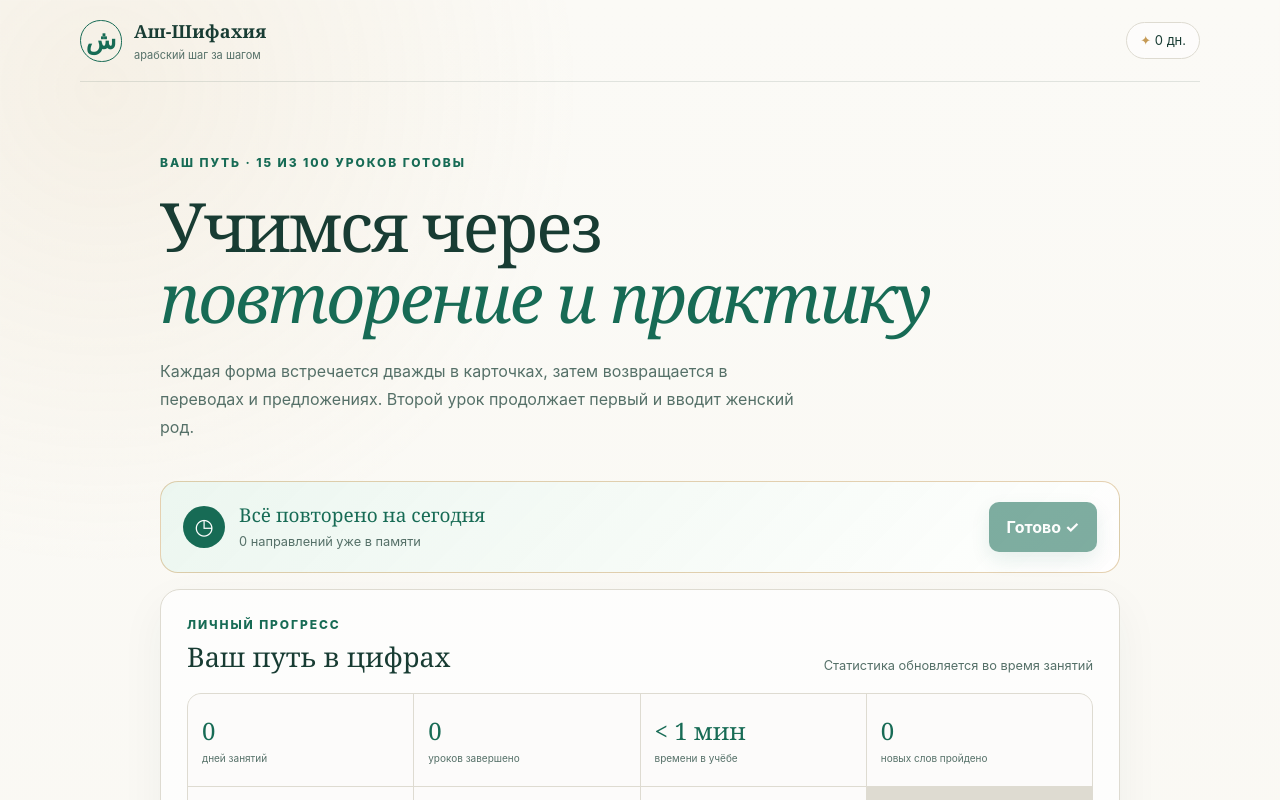
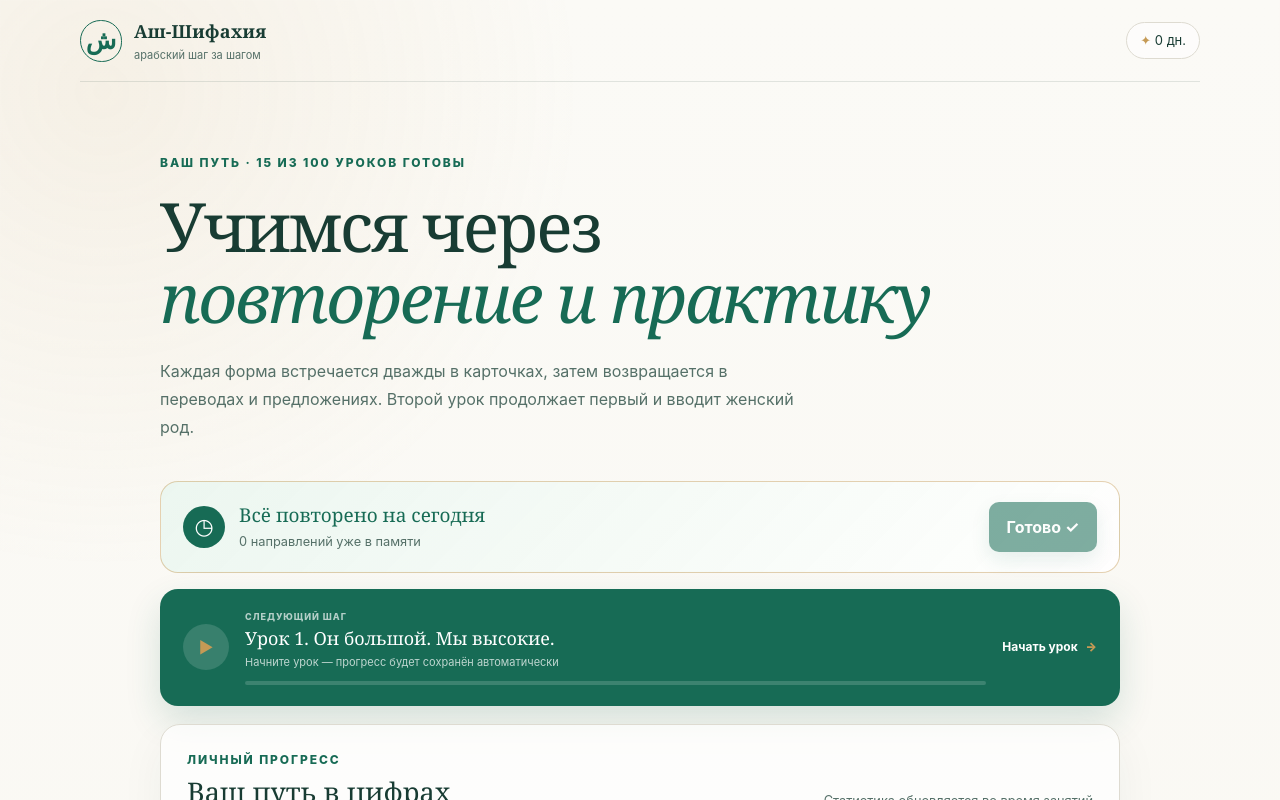
Before and after one commit to shifahiya-project/ash-shifahiya-app, a Next.js app: page / in a window 1280 px wide. Shown: the top 800 px of the page. Built offline with nearby package versions, Linux system fonts and the light colour scheme.

Commit message:
Keep learning shortcut always visible

```diff
--- a/app/page.tsx
+++ b/app/page.tsx
@@ -267,6 +267,9 @@ export default function Home() {
   const latestSessionLesson = latestSession
     ? lessons.find((item) => item.id === latestSession.lessonId)
     : undefined;
+  const recommendedLesson = latestSessionLesson ??
+    lessons.find((item) => savedScores[item.id] === undefined) ??
+    lessons.at(-1);
   const latestSessionPosition = latestSession && latestSessionLesson
     ? latestSession.view === "practice"
       ? `Упражнение ${latestSession.questionIndex + 1} из ${latestSessionLesson.questions.length}`
@@ -643,16 +646,21 @@ export default function Home() {
             </button>
           </div>
 
-          {latestSession && latestSessionLesson && (
-            <button className="continue-learning" onClick={() => restoreSession(latestSession)}>
+          {recommendedLesson && (
+            <button
+              className="continue-learning"
+              onClick={() => latestSession && latestSessionLesson
+                ? restoreSession(latestSession)
+                : startLesson(recommendedLesson.id)}
+            >
               <span className="continue-mark">▶</span>
               <span className="continue-copy">
-                <small>Продолжить обучение</small>
-                <strong>Урок {latestSessionLesson.id}. {latestSessionLesson.title}</strong>
-                <em>{latestSessionPosition}</em>
-                <i><b style={{ width: `${Math.min(latestSessionProgress, 100)}%` }} /></i>
+                <small>{latestSession ? "Продолжить обучение" : "Следующий шаг"}</small>
+                <strong>Урок {recommendedLesson.id}. {recommendedLesson.title}</strong>
+                <em>{latestSession ? latestSessionPosition : "Начните урок — прогресс будет сохранён автоматически"}</em>
+                <i><b style={{ width: `${latestSession ? Math.min(latestSessionProgress, 100) : 0}%` }} /></i>
               </span>
-              <span className="continue-action">Продолжить <b>→</b></span>
+              <span className="continue-action">{latestSession ? "Продолжить" : "Начать урок"} <b>→</b></span>
             </button>
           )}
 
```
Also changed, not shown: 1 other file (tests, documents, lock files or other folders).
